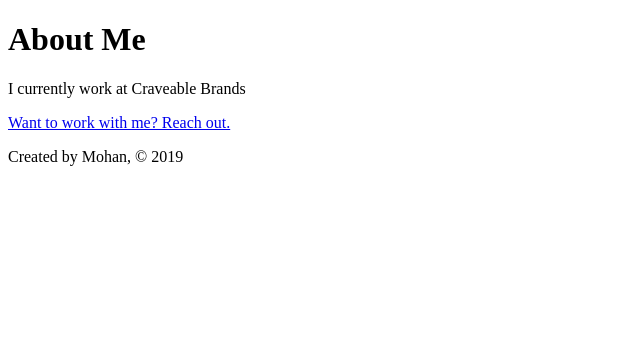
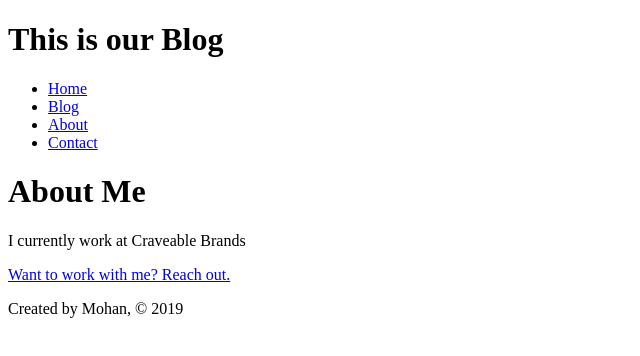
Before and after one commit to MohanKumarYum/gatsby-bootcamp, a Gatsby site: page /about in a window 1280 px wide. Shown: the whole page, without its empty margins (0-640 px from the left). Built offline with nearby package versions, Linux system fonts and the light colour scheme; Gatsby itself is replaced by a stand-in of ours.

Commit message:
Header component created & added to all pages

```diff
--- /dev/null
+++ b/src/components/header.js
@@ -0,0 +1,28 @@
+import React from "react"
+import { Link } from "gatsby"
+
+const Header = () => {
+  return (
+    <header>
+      <h1>This is our Blog</h1>
+      <nav>
+        <ul>
+          <li>
+            <Link to="/">Home</Link>
+          </li>
+          <li>
+            <Link to="/blog">Blog</Link>
+          </li>
+          <li>
+            <Link to="/about">About</Link>
+          </li>
+          <li>
+            <Link to="/contact">Contact</Link>
+          </li>
+        </ul>
+      </nav>
+    </header>
+  )
+}
+
+export default Header
--- a/src/pages/about.js
+++ b/src/pages/about.js
@@ -1,13 +1,17 @@
 import React from "react"
 import { Link } from "gatsby"
 import Footer from "../components/footer"
+import Header from "../components/header"
 
 const AboutPage = () => {
   return (
     <div>
+      <Header />
       <h1>About Me</h1>
       <p>I currently work at Craveable Brands</p>
-           <p><Link to="/contact">Want to work with me? Reach out.</Link></p>
+      <p>
+        <Link to="/contact">Want to work with me? Reach out.</Link>
+      </p>
       <Footer />
     </div>
   )
--- a/src/pages/blog.js
+++ b/src/pages/blog.js
@@ -1,9 +1,11 @@
-import React from "react";
+import React from "react"
 import Footer from "../components/footer"
+import Header from "../components/header"
 
 const BlogPage = () => {
   return (
     <div>
+      <Header />
       <h1>Blog</h1>
       <p>Posts will show up here later on.</p>
       <Footer />
--- a/src/pages/index.js
+++ b/src/pages/index.js
@@ -1,12 +1,14 @@
 import React from "react"
 import { Link } from "gatsby"
 import Footer from "../components/footer"
+import Header from "../components/header"
 
 // export default () => <div>The Great Gatsby Bootcamp</div>
 
 const IndexPage = () => {
   return (
       <div>
+        <Header/>
           <h1>Hello.</h1>
           <h2>I'm Mohan, a full-stack developer living in beautiful Sydney.</h2>
           <p>Need a developer? <Link to="/contact">Contact me.</Link></p>
```
Also changed, not shown: src/pages/contact.js (+11 -3 lines). Lines whose indentation alone changed are shown as unchanged.
